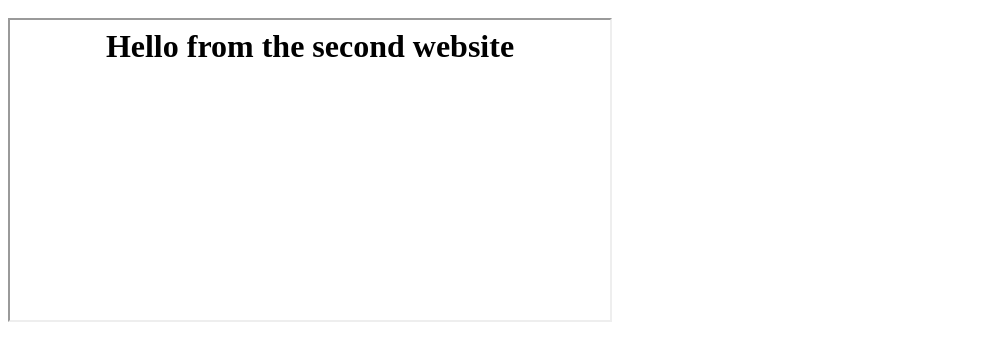
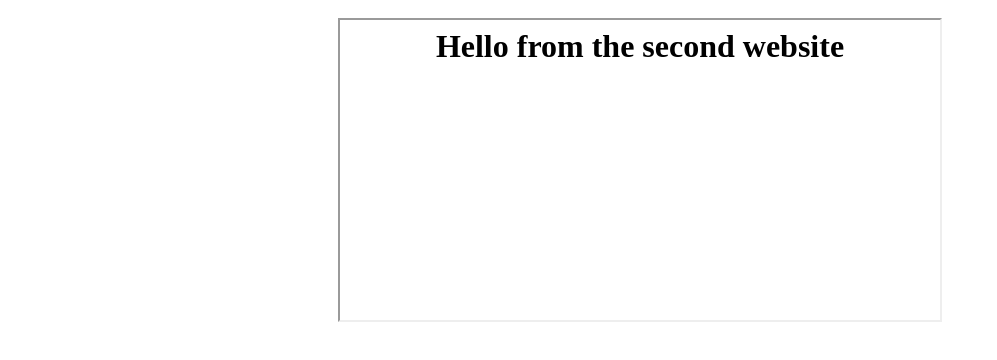
Before and after one commit to mohamedkamalyacine/HTML-CSS, a plain HTML site: page Lab1/page1.html in a window 1280 px wide. Shown: the part 48-408 px from the top of the page, without its empty margins (0-997 px from the left). Drawn offline with Linux system fonts and the light colour scheme.

```diff
--- a/Lab1/page1.html
+++ b/Lab1/page1.html
@@ -6,6 +6,7 @@
 
     <body>
         <center><h1>Hello, my first website</h1></center>
-        <iframe src="page2.html" style="height: 300; width: 600px;" title="Iframe example"></iframe>
+        <center><iframe src="page2.html" style="height: 300; width: 600px;" title="Iframe example"></iframe></center>
     </body>
+
 </html>
```
